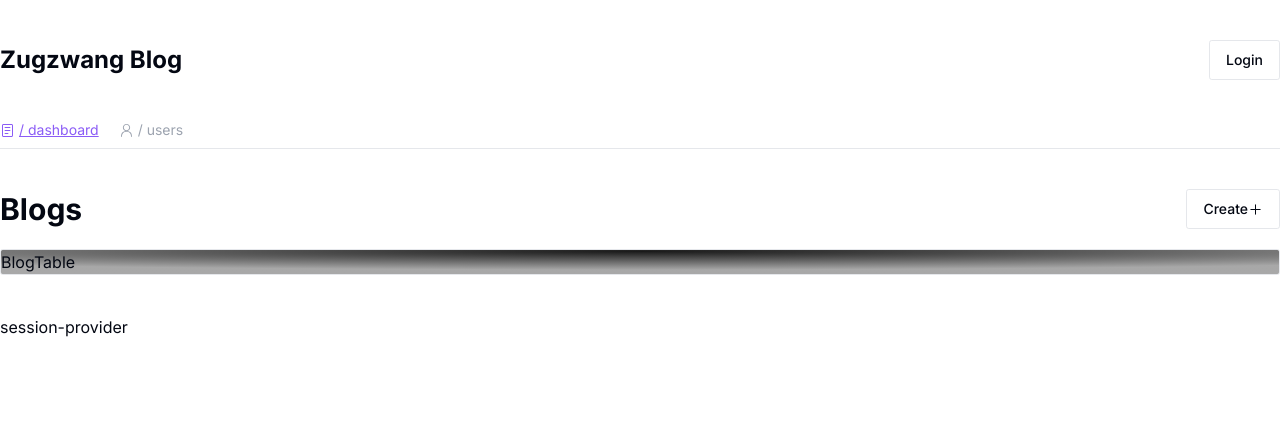
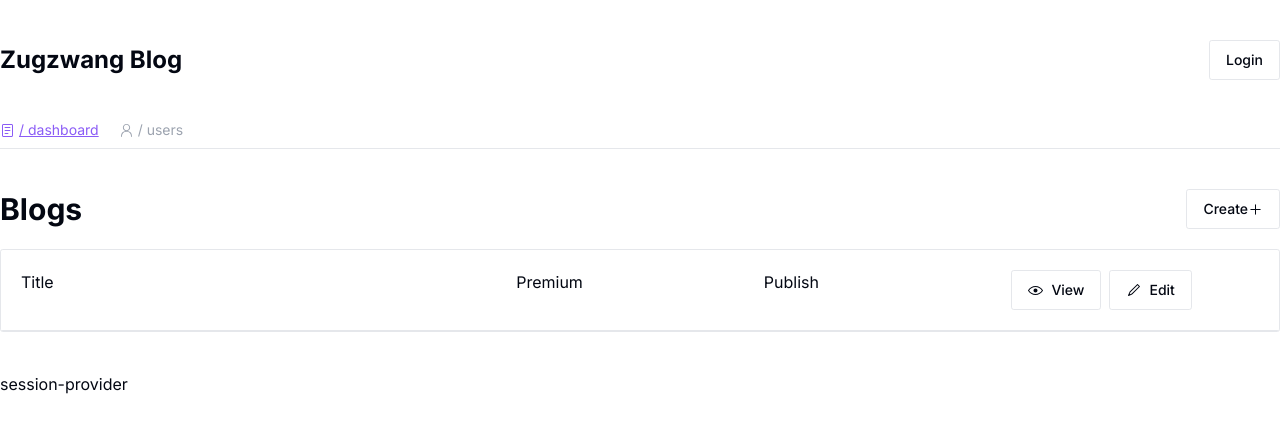
Before and after one commit to Sma-source/zugzwangblog, a Next.js app: page /dashboard in a window 1280 px wide. Shown: the top 432 px of the page. Built offline with nearby package versions, Linux system fonts and the light colour scheme; no server answers.

Commit message:
modify ui table

```diff
--- a/app/dashboard/blog/components/BlogTable.tsx
+++ b/app/dashboard/blog/components/BlogTable.tsx
@@ -1,9 +1,33 @@
+import { Button } from "@/components/ui/button";
+import { EyeOpenIcon, Pencil1Icon } from "@radix-ui/react-icons";
 import React from "react";
 
 const BlogTable = () => {
   return (
-    <div className="rounded-md bg-graident-dark border-[0.5px] overflow-y-scroll">
-      BlogTable
+    <div className="rounded-md dark:bg-graident-dark border-[0.5px] overflow-y-scroll">
+      <div className="w-[800px] md:w-full">
+        <div className="grid grid-cols-5 border-b p-5 dark:text-gray-500">
+          <h1 className=" col-span-2">Title</h1>
+          <h1>Premium</h1>
+          <h1>Publish</h1>
+          <Actions />
+        </div>
+      </div>
+    </div>
+  );
+};
+
+const Actions = () => {
+  return (
+    <div className="flex items-center gap-2 md:flex-wrap">
+      <Button className="flex gap-2 items-center" variant="outline">
+        <EyeOpenIcon />
+        View
+      </Button>
+      <Button className="flex gap-2 items-center" variant="outline">
+        <Pencil1Icon />
+        Edit
+      </Button>
     </div>
   );
 };
```
